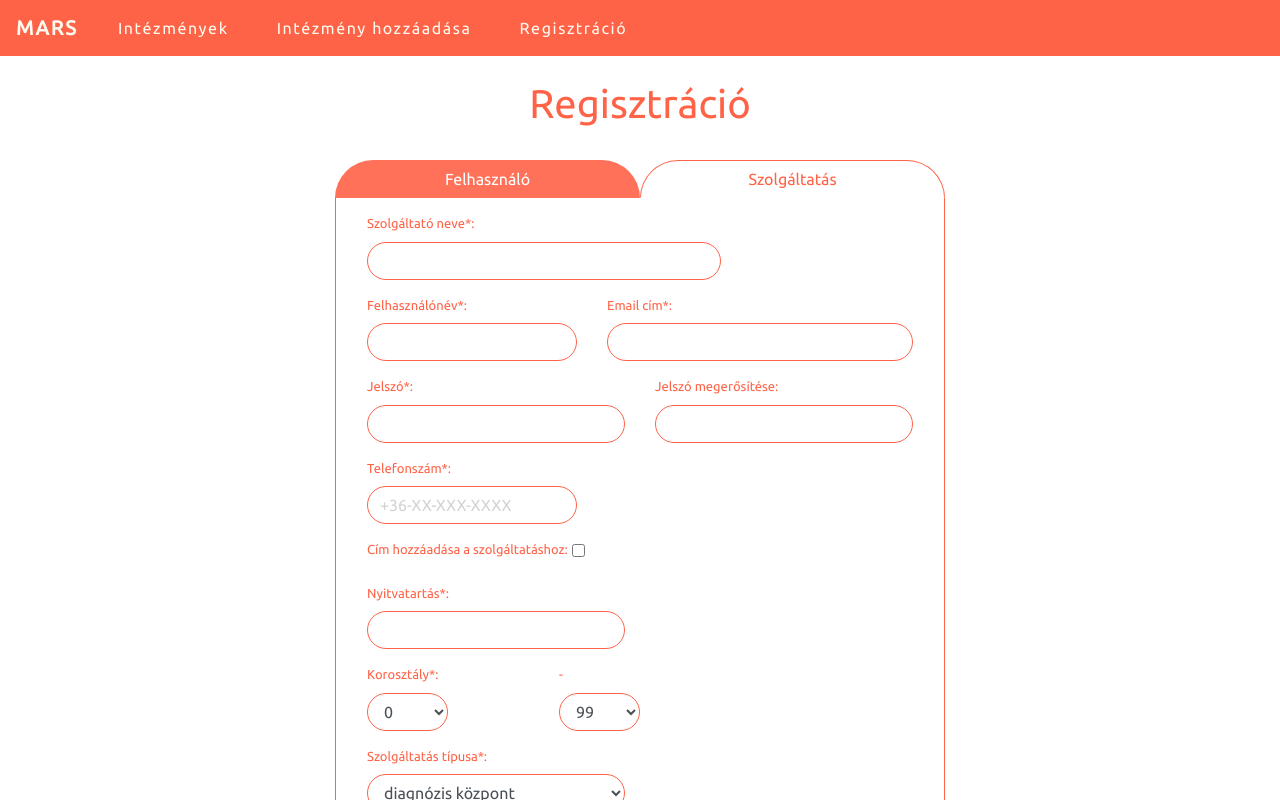
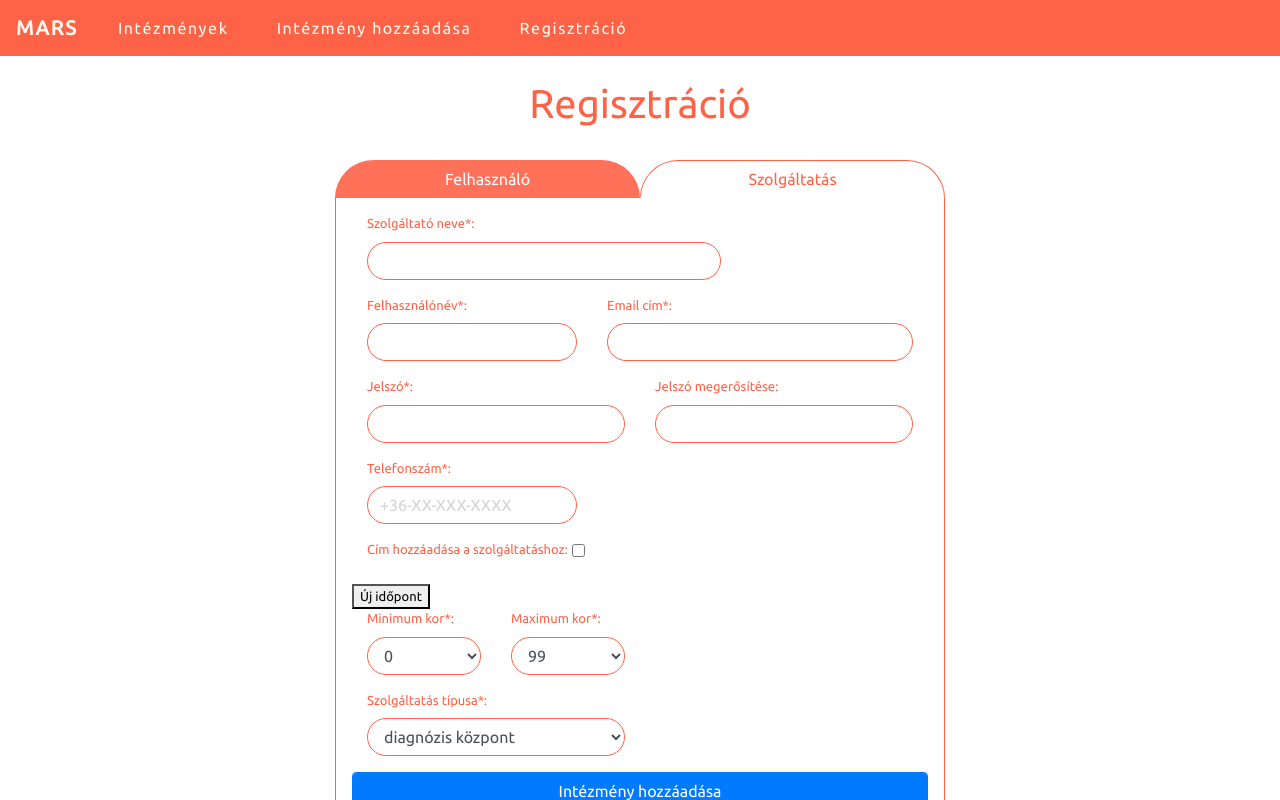
Before and after one commit to tlaura/mars, an Angular app in the folder mars-frontend/: page /register in a window 1280 px wide. Both pictures are taken after a click on the button "Szolgáltatás". Shown: the top 800 px of the page. Built offline with nearby package versions, Linux system fonts and the light colour scheme.

Commit message:
add opening hours for register form

```diff
--- a/mars-frontend/src/app/components/register/register.component.html
+++ b/mars-frontend/src/app/components/register/register.component.html
@@ -156,32 +156,43 @@
       <!-- PROVIDER USER FIELDS-->
 
       <div *ngIf="!isNormalUser" id="provider-user-fields-div">
+        <div *ngFor="let group of openingHours.controls; index as i " [formGroup]="group" class="row m-0">
+          <div class="form-group col-sm-1 col-md-6">
+            <label for="weekDay">Nyitvatartás*:</label>
+            <select class="form-control rounded-pill" formControlName="weekDay" id="weekDay" name="weekDay">
+              <option *ngFor="let day of weekDays" value="{{day}}">{{day}}</option>
+            </select>
+          </div>
+          <div class="form-group col-sm-1 col-md-3">
+            <label for="openingTime">Nyitás*:</label>
+            <input class="form-control rounded-pill " formControlName="openingTime" id="openingTime"
+                   name="openingTime" type="Time">
+          </div>
+          <div class="form-group col-sm-1 col-md-3">
+            <label for="closingTime">Zárás*:</label>
+            <input class="form-control rounded-pill" formControlName="closingTime" id="closingTime"
+                   name="closingTime" type="Time">
+          </div>
+        </div>
+        <button (click)="addNewOpeningHours()">Új időpont</button>
+
 
         <div class="row m-0">
-          <div class="form-group col-sm-1 col-md-6">
-            <label for="openingHours">Nyitvatartás*:</label>
-            <input class="form-control rounded-pill" formControlName="openingHours" id="openingHours"
-                   name="openingHours" type="text">
-          </div>
-        </div>
-
-        <div class="row m-0">
-          <div class="form-group col-sm-1 col-md-4">
-            <label for="ageGroupMin">Korosztály*:</label>
-            <select class="form-control rounded-pill col-md-6" formControlName="ageGroupMin" id="ageGroupMin"
+          <div class="form-group col-sm-1 col-md-3">
+            <label for="ageGroupMin">Minimum kor*:</label>
+            <select class="form-control rounded-pill " formControlName="ageGroupMin" id="ageGroupMin"
                     name="ageGroupMin">
               <option *ngFor="let age of getAgesArray(100), let i = index" value="{{i}}">{{i}}</option>
             </select>
           </div>
-          <div class="form-group col-sm-1 col-md-4">
-            <label>-</label>
-            <select class="form-control rounded-pill col-md-6" formControlName="ageGroupMax" id="ageGroupMax"
+          <div class="form-group col-sm-1 col-md-3">
+            <label for="ageGroupMax">Maximum kor*:</label>
+            <select class="form-control rounded-pill" formControlName="ageGroupMax" id="ageGroupMax"
                     name="ageGroupMax">
               <option *ngFor="let age of getAgesArray(100), let i = index" value="{{i}}">{{i}}</option>
             </select>
           </div>
         </div>
-
 
         <div class="form-group col-sm-1 col-md-6">
           <label for="type">Szolgáltatás típusa*:</label>
--- a/mars-frontend/src/app/components/register/register.component.ts
+++ b/mars-frontend/src/app/components/register/register.component.ts
@@ -1,5 +1,5 @@
 import {Component, OnInit} from '@angular/core';
-import {FormControl, FormGroup, Validators} from "@angular/forms";
+import {FormArray, FormControl, FormGroup, Validators} from "@angular/forms";
 import {ProviderAccountRegisterModel} from "../../models/providerAccountRegisterModel";
 import {AccountService} from "../../services/account.service";
 import {Router} from "@angular/router";
@@ -20,9 +20,8 @@ export class RegisterComponent implements OnInit {
   isNormalUser: boolean = true;
   haveProviderCustomAddress: boolean = false;
   types: string[] = ['diagnózis központ', ' terápia', 'fejlesztő hely', 'óvoda', 'általános iskola', 'középiskola', 'kollégium', 'munkahely', 'bentlakásos felnőtt ellátó', 'nappali foglalkoztató', 'egyéb'];
-
+  weekDays: string[] = ['Hétfő', 'Kedd', 'Szerda', 'Csütörtök', 'Péntek', 'Szombat', 'Vasárnap'];
   registerForm: FormGroup;
-
   // TODO: refactor -> new component?
 
   constructor(private accountService: AccountService, private router: Router) {
@@ -36,7 +35,6 @@ export class RegisterComponent implements OnInit {
 
   submit() {
     const formData: ProviderAccountRegisterModel = this.registerForm.value;
-    formData.ageGroup = this.setAgeGroup();
     this.accountService.saveProviderAccount(formData).subscribe(
       () => {
         // TODO: register email...
@@ -92,16 +90,7 @@ export class RegisterComponent implements OnInit {
     )
   }
 
-  getProviderAccountRegisterFormGroup(): FormGroup {
-    return new FormGroup(
-      {
-        'type': new FormControl(this.types[0]),
-        'openingHours': new FormControl(''),
-        'ageGroupMin': new FormControl(0),
-        'ageGroupMax': new FormControl(99),
-        'institution': new FormControl(''),
-      })
-  }
+  openingHours = new FormArray([]);
 
   getNormalAccountRegisterFormGroup(): FormGroup {
     return new FormGroup(
@@ -111,17 +100,24 @@ export class RegisterComponent implements OnInit {
       })
   }
 
-  private setAgeGroup(): number[] {
-    let ageGroup: number[] = [];
-    let min = parseInt(this.registerForm.value.ageGroupMin);
-    let max = parseInt(this.registerForm.value.ageGroupMax);
-    if (min > max) {
-      ageGroup[0] = max;
-      ageGroup[1] = min;
-    } else {
-      ageGroup[0] = min;
-      ageGroup[1] = max;
-    }
-    return ageGroup;
+  getProviderAccountRegisterFormGroup(): FormGroup {
+    return new FormGroup(
+      {
+        'type': new FormControl(this.types[0]),
+        'openingHours': this.openingHours,
+        'ageGroupMin': new FormControl(0),
+        'ageGroupMax': new FormControl(99),
+        'institution': new FormControl(''),
+      })
+  }
+
+  addNewOpeningHours() {
+    const group = new FormGroup({
+      weekDay: new FormControl(''),
+      openingTime: new FormControl(''),
+      closingTime: new FormControl(''),
+    });
+
+    this.openingHours.push(group);
   }
 }
```
Also changed, not shown: mars-frontend/src/app/models/providerAccountRegisterModel.ts (+5 -2 lines), mars-frontend/src/app/utils/openingHour.ts (added, +7 -0 lines).
